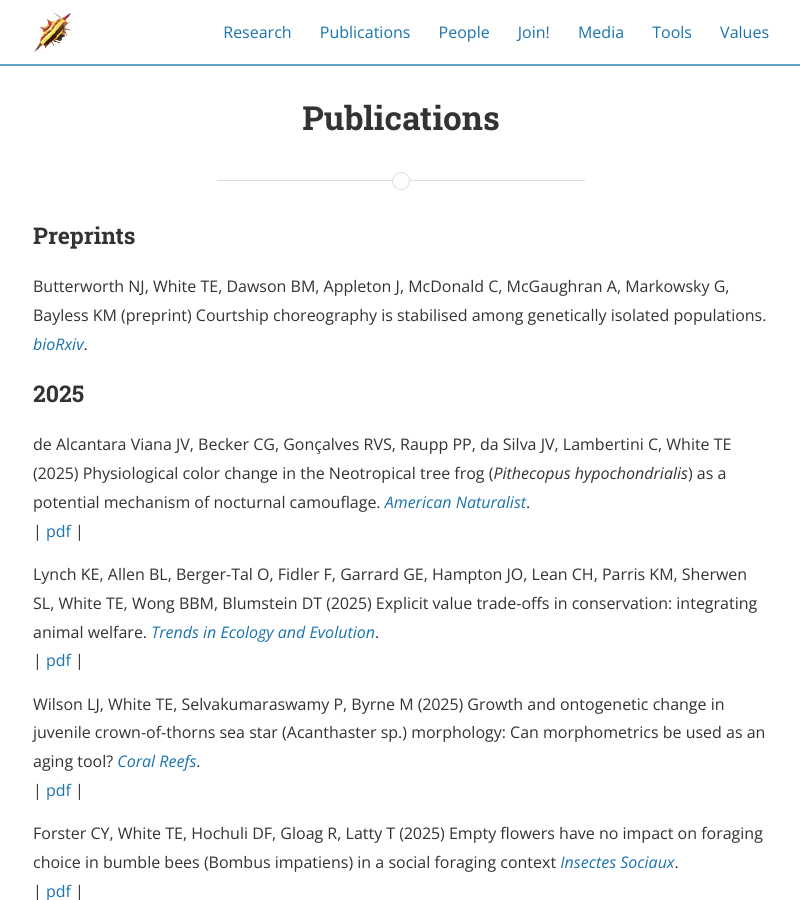
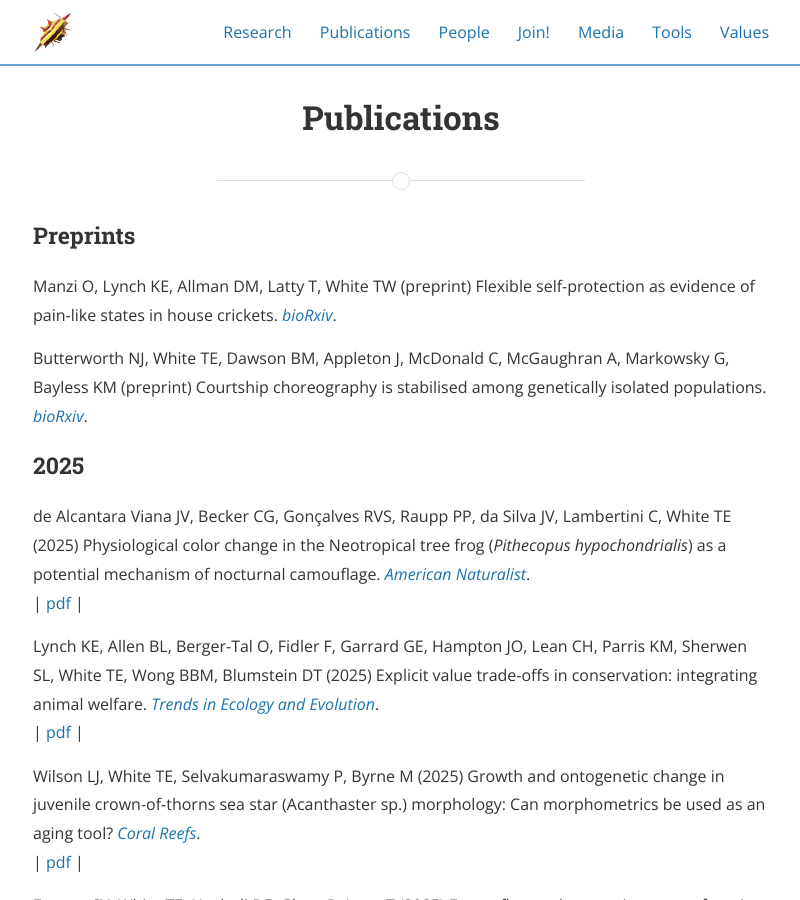
Before and after one commit to thomased/thomased.github.io, a Jekyll site: the page built from publications.md, in a window 1280 px wide and 900 px high. Shown: the whole window, without its empty margins (239-1039 px from the left). Built offline with Jekyll 4.4.1, drawn with Linux system fonts in a browser that asks for light colours; nearby versions of some CDN libraries.

Commit message:
Update publications.md

```diff
--- a/publications.md
+++ b/publications.md
@@ -6,6 +6,8 @@ permalink: /publications/
 ---
 
 ### Preprints
+
+Manzi O, Lynch KE, Allman DM, Latty T, White TW (preprint) Flexible self-protection as evidence of pain-like states in house crickets. [_bioRxiv_](https://doi.org/10.1101/2025.09.12.675781).
 
 Butterworth NJ, White TE, Dawson BM, Appleton J, McDonald C, McGaughran A, Markowsky G, Bayless KM (preprint) Courtship choreography is stabilised among genetically isolated populations. [_bioRxiv_](https://doi.org/10.1101/2025.09.08.675024).
 
```
